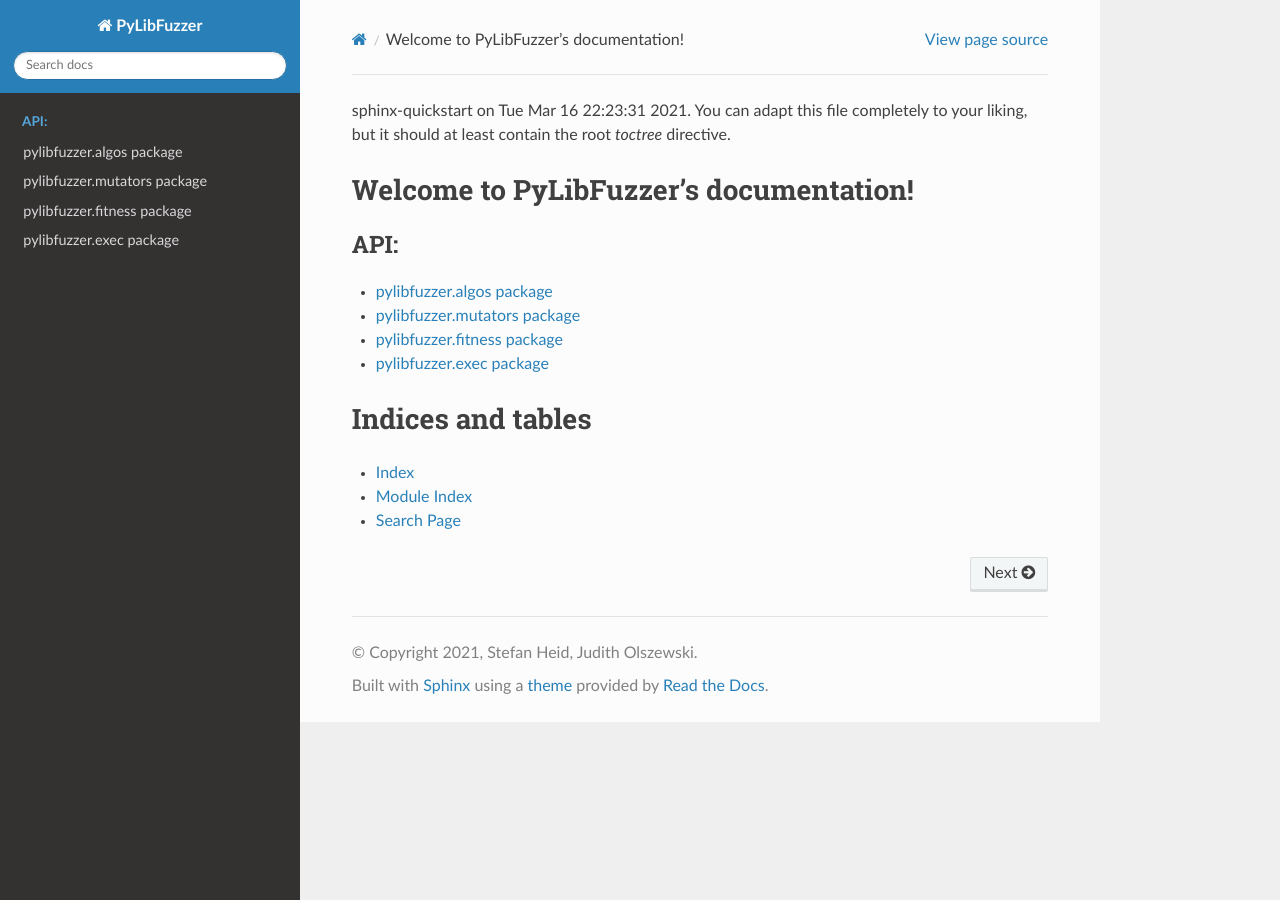
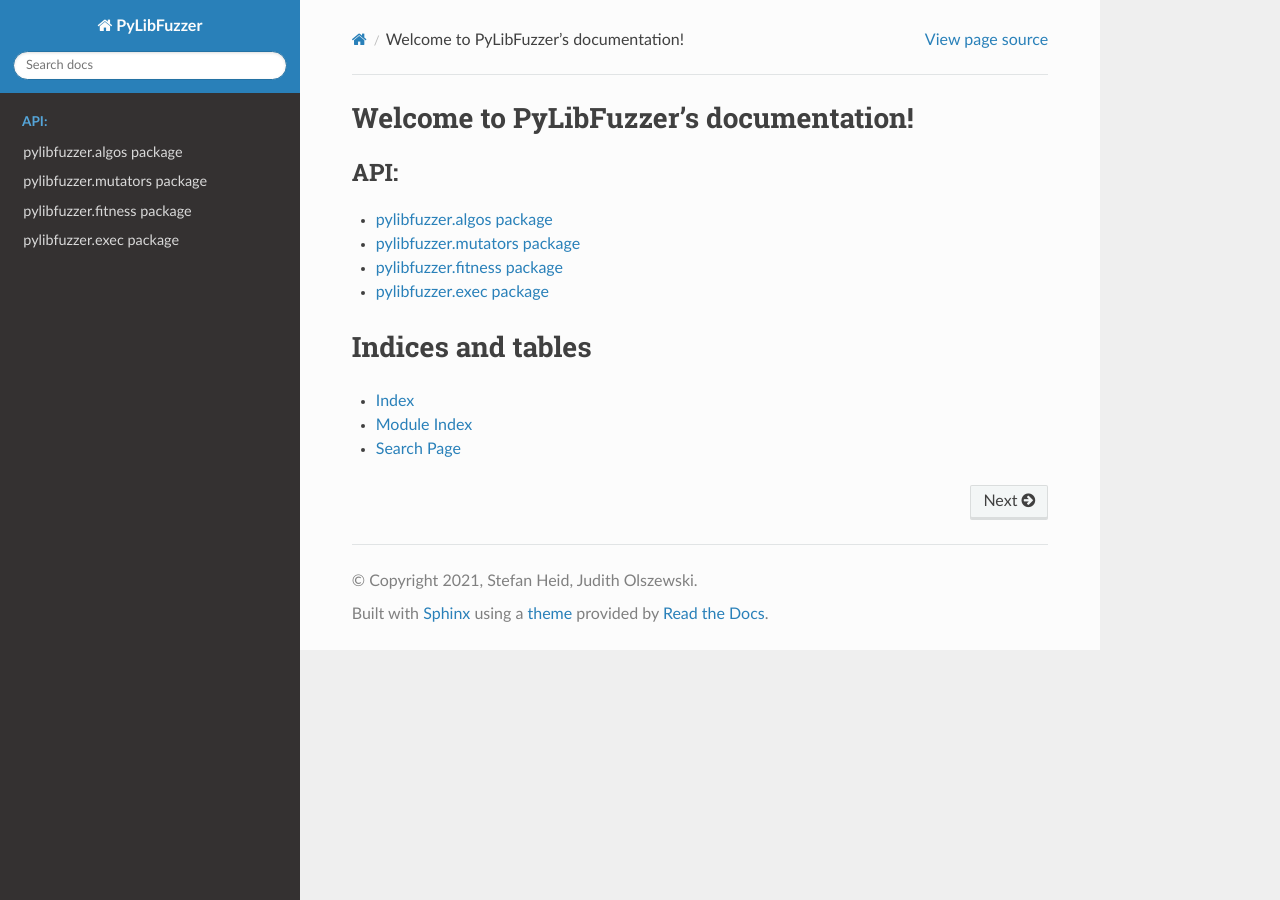
Before and after one commit to stheid/pylibfuzzer, a Sphinx documentation site: the page built from doc/index.rst, in a window 1280 px wide. Built offline with Sphinx 7.4.7 and the Read the Docs theme 2.0.0, drawn with Linux system fonts in a browser that asks for light colours.

Commit message:
:bug: another try

```diff
--- a/doc/index.rst
+++ b/doc/index.rst
@@ -1,8 +1,3 @@
-.. PyLibFuzzer documentation master file, created by
-sphinx-quickstart on Tue Mar 16 22:23:31 2021.
-You can adapt this file completely to your liking, but it should at least
-contain the root `toctree` directive.
-
 Welcome to PyLibFuzzer's documentation!
 =======================================
 
```
